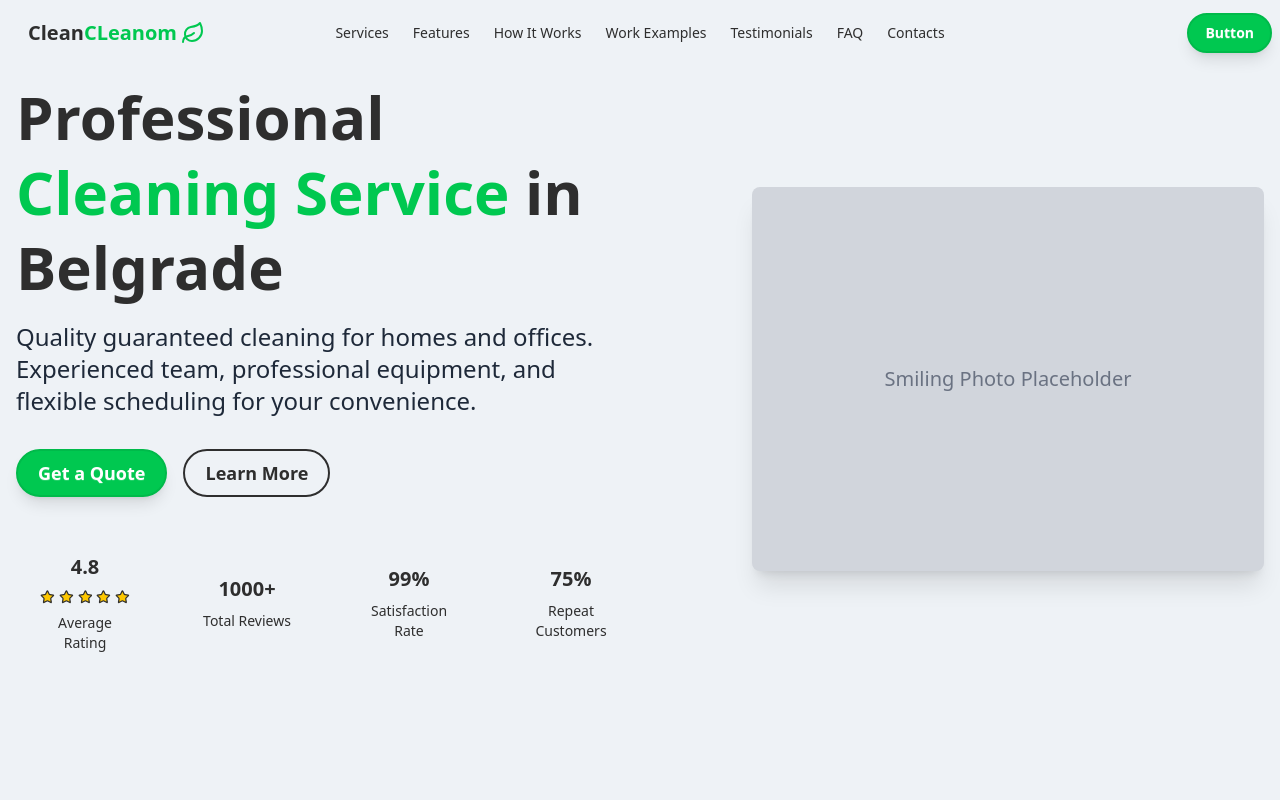
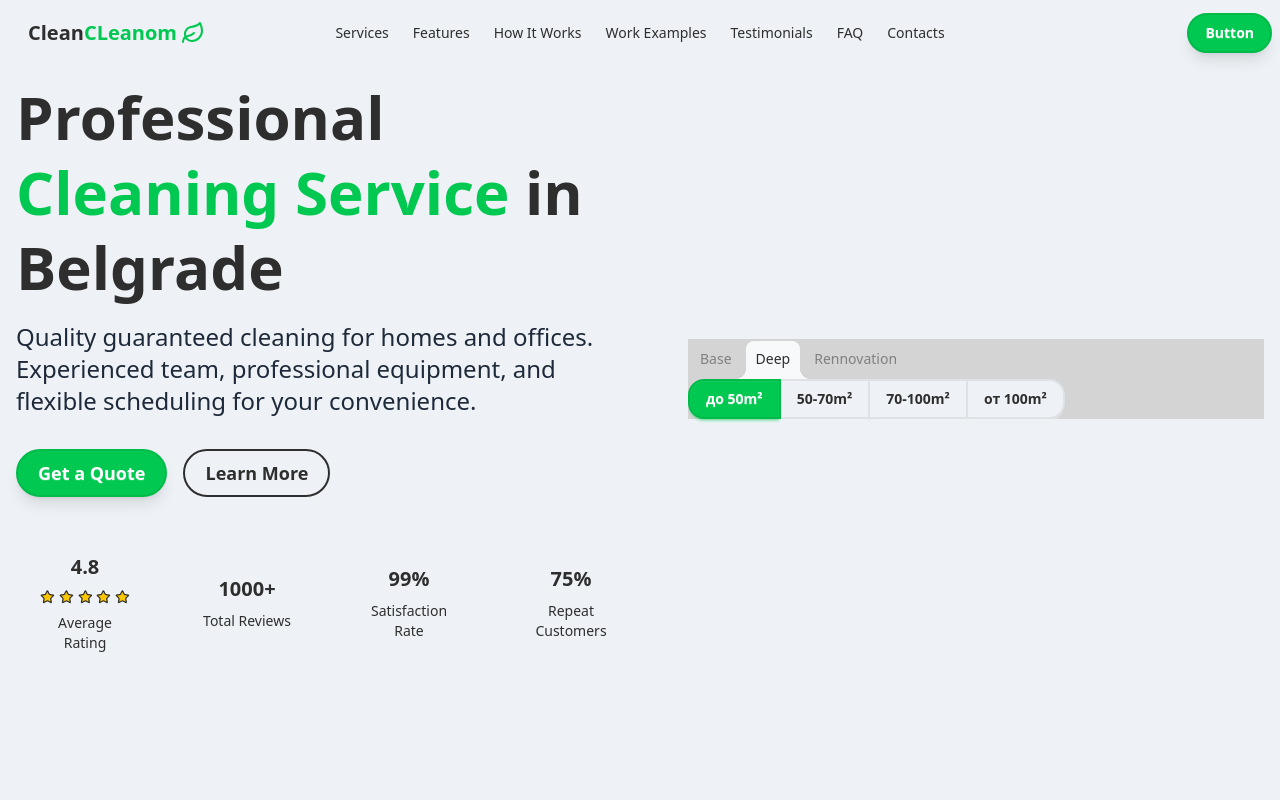
Before and after one commit to levladik/clean_cleanom, a Next.js app: page / in a window 1280 px wide. Shown: the top 800 px of the page. Built offline with nearby package versions, Linux system fonts and the light colour scheme.

Commit message:
feat: add draft Calculator with areaPicker

```diff
--- /dev/null
+++ b/src/app/components/sections/calculator/AreaPicker.tsx
@@ -0,0 +1,37 @@
+/**
+ * @component Area Picker
+ * @purpose To select area of cleaning.
+ * @description Displays the variants of area to clean.
+ * @techContext Built with Next.js (App Router), Tailwind CSS, and DaisyUI, leveraging WordPress as a headless CMS.
+ */
+
+'use client'
+import { ChangeEvent, useState } from 'react'
+
+const AreaPicker = () => {
+  const areas = ['до 50m²', '50-70m²', '70-100m²', 'от 100m²']
+  const [cleaningType, setCleaningType] = useState('до 50m²')
+
+  const handleAreaChange = (e: ChangeEvent<HTMLInputElement>) => {
+    setCleaningType(e.target.value)
+  }
+
+  return (
+    <div className="join">
+      {areas.map((area, idx) => (
+        <input
+          key={idx}
+          aria-label={area}
+          checked={cleaningType === area}
+          className="join-item btn"
+          name={area}
+          onChange={handleAreaChange}
+          type="radio"
+          value={area}
+        />
+      ))}
+    </div>
+  )
+}
+
+export default AreaPicker
--- /dev/null
+++ b/src/app/components/sections/calculator/Calculator.tsx
@@ -0,0 +1,43 @@
+/**
+ * @component Calculator
+ * @purpose To calculate estimate cleaning price, based on area size, type of cleaning and included additional services.
+ * @description Displays the service variants tabs, area picker, addons, total price.
+ * @techContext Built with Next.js (App Router), Tailwind CSS, and DaisyUI, leveraging WordPress as a headless CMS.
+ */
+
+'use client'
+import { useState } from 'react'
+
+import AreaPicker from './AreaPicker'
+
+const tabs = ['Base', 'Deep', 'Rennovation']
+
+const Calculator = () => {
+  const [activeTab, setActiveTab] = useState('Deep')
+
+  return (
+    <div className="bg-base-300 w-xl">
+      {/* Tabs */}
+      <div
+        className="tabs tabs-lift"
+        role="tablist"
+      >
+        {tabs.map((tab, idx) => (
+          <a
+            key={idx}
+            className={`tab ${activeTab === tab ? 'tab-active' : ''}`}
+            onClick={(e) => {
+              e.preventDefault()
+              setActiveTab(tab)
+            }}
+          >
+            {tab}
+          </a>
+        ))}
+      </div>
+      <AreaPicker />
+    </div>
+  )
+}
+
+export default Calculator
--- a/src/app/components/sections/hero/Hero.tsx
+++ b/src/app/components/sections/hero/Hero.tsx
@@ -6,6 +6,7 @@
  */
 import React from 'react'
 
+import Calculator from '../calculator/Calculator'
 import Reviews from '../stats/Stats'
 
 const Hero = () => {
@@ -34,12 +35,7 @@ const Hero = () => {
         </div>
 
         {/* Right Content - Calculator */}
-        <div className="lg:w-1/2 flex justify-center lg:justify-end">
-          {/* Placeholder for the smiling photo */}
-          <div className="w-full max-w-md lg:max-w-lg h-96 bg-gray-300 rounded-lg shadow-xl flex items-center justify-center">
-            <span className="text-gray-500 text-xl">Smiling Photo Placeholder</span>
-          </div>
-        </div>
+        <Calculator />
       </div>
     </section>
   )
```
